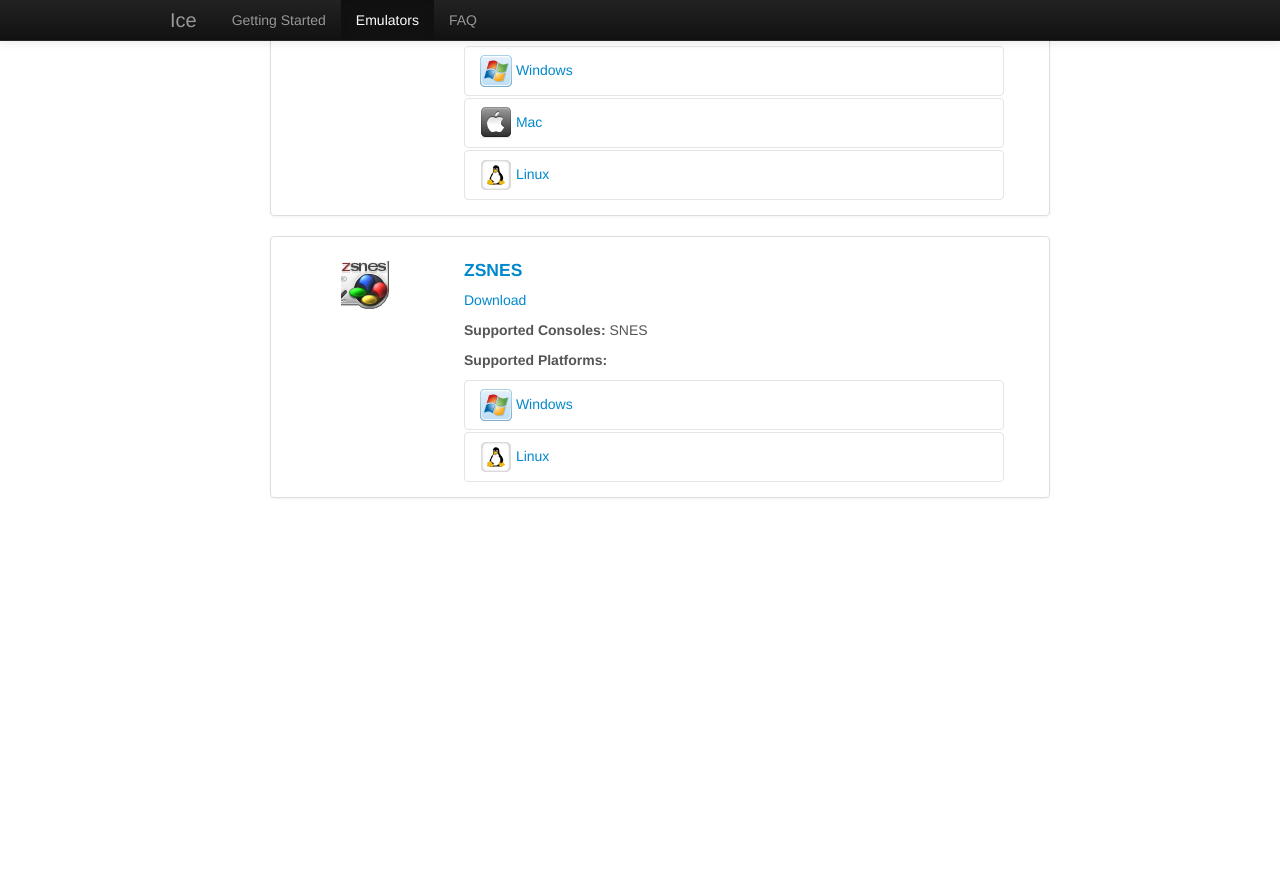
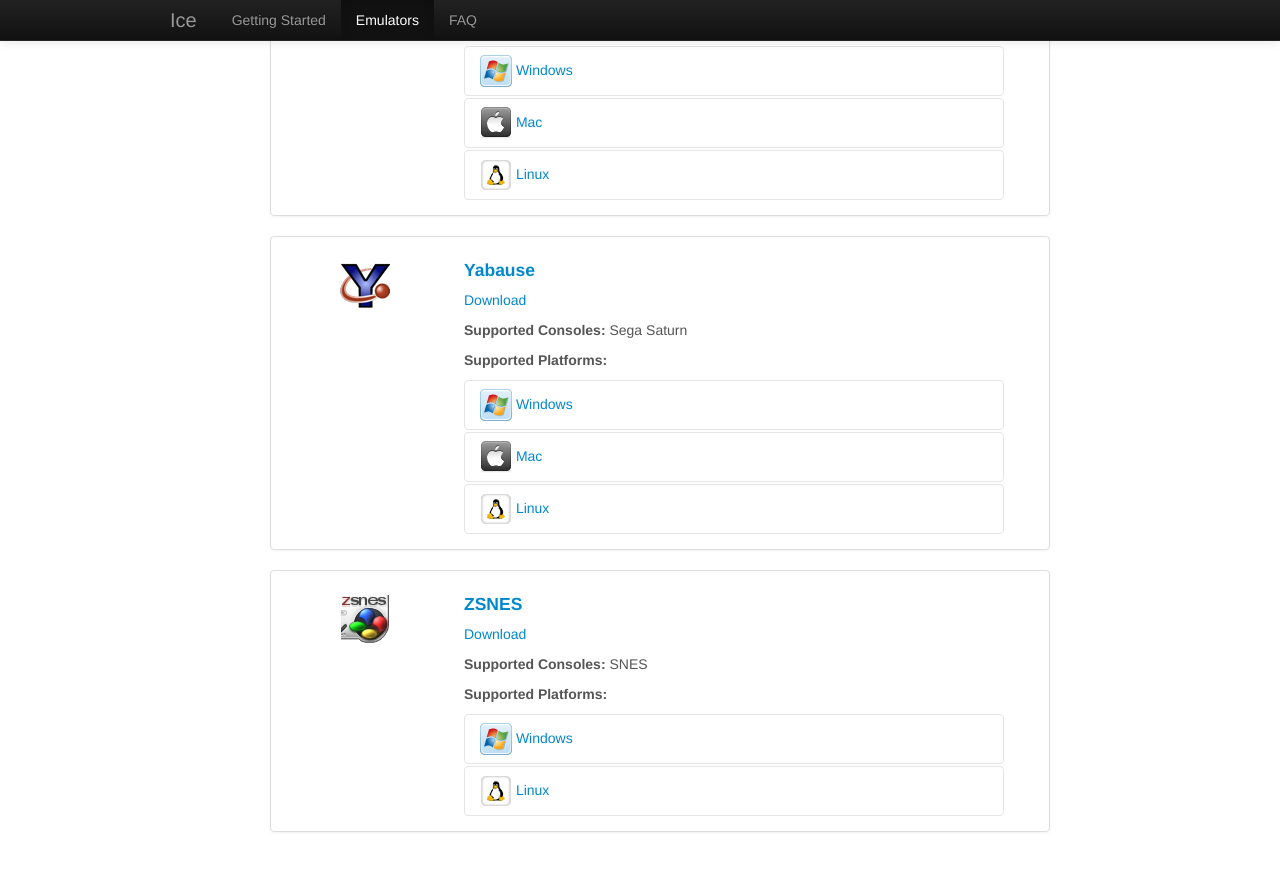
Before and after one commit to scottrice/Ice, a Jekyll site: the page built from emulators.html, in a window 1280 px wide and 900 px high, scrolled down 3206 px. Shown: the top 871 px of the window. Built offline with Jekyll 4.4.1, drawn with Linux system fonts in a browser that asks for light colours; before the commit the page ends 3794 px from its top, so only the background shows below that.

Commit message:
Adds Yabause. Fixes #147
Thanks to Raffelsax for figuring out the Windows configuration.

```diff
--- a/_data/emulators.yml
+++ b/_data/emulators.yml
@@ -182,6 +182,22 @@
       - name: "linux"
         config:
   # --------------------------------
+  # Yabause
+  # --------------------------------
+  - name: Yabause
+    url: "http://yabause.org/"
+    supports: "Sega Saturn"
+    platforms:
+      - name: "windows"
+        config: |
+          [Yabause]
+          location=C:\Emulators\Yabause\yabause.exe
+          command=%l -a -f -i %r
+      - name: "mac"
+        config:
+      - name: "linux"
+        config:
+  # --------------------------------
   # ZSNES
   # --------------------------------
   - name: ZSNES
```
Also changed, not shown: img/emulators/Yabause.png (added).
